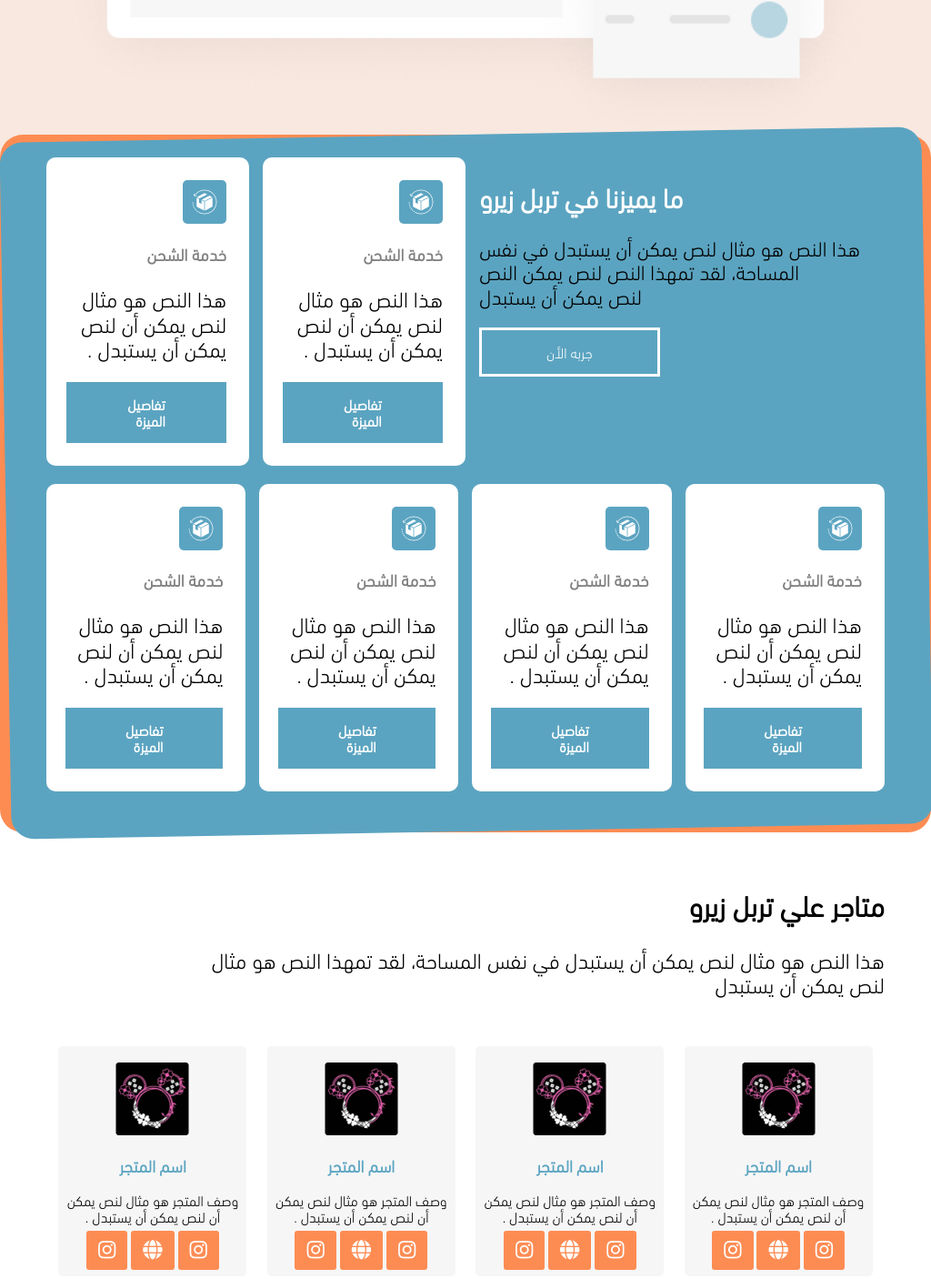
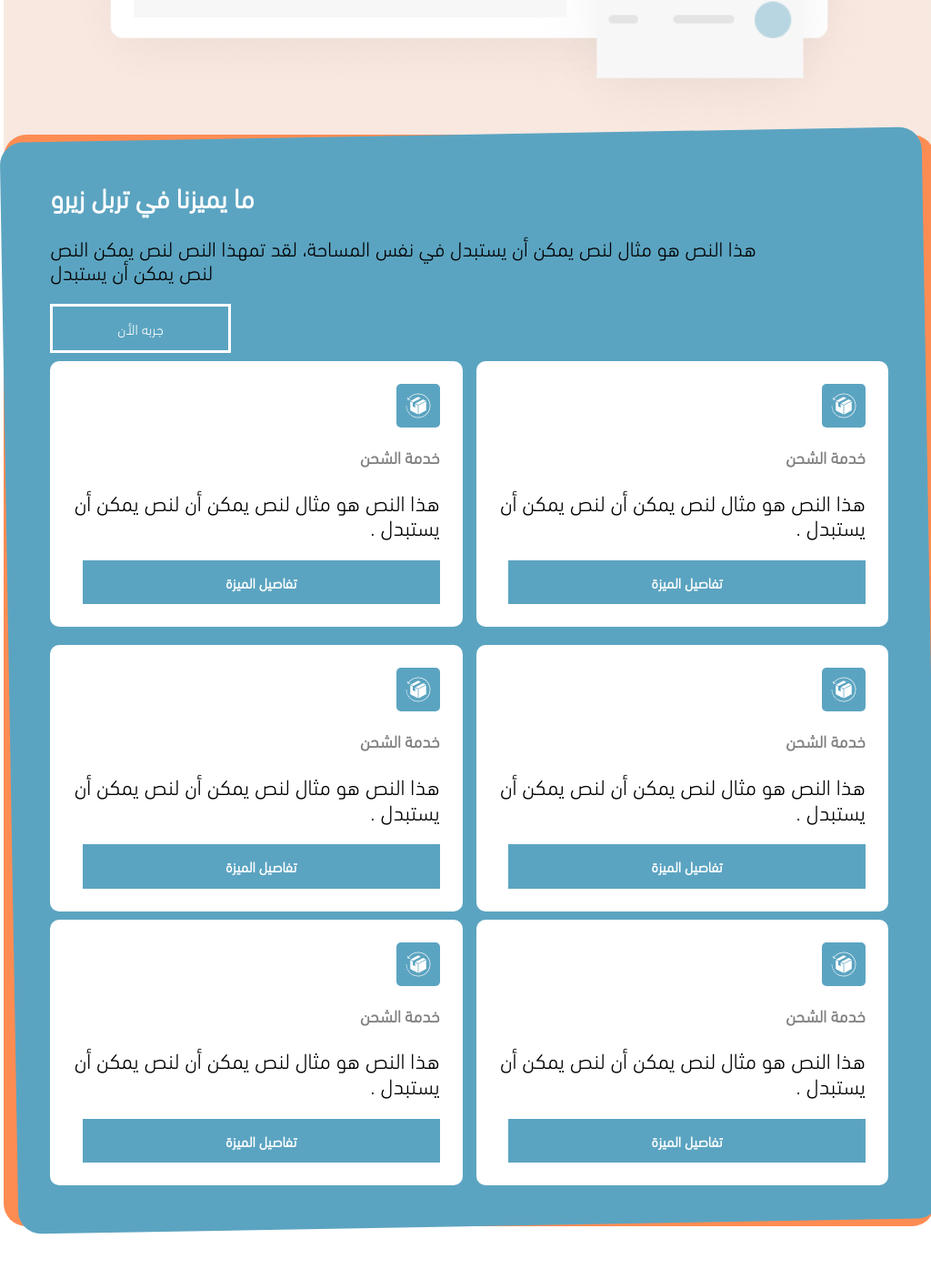
Before and after one commit to mohmmadjebreel/zero-ecommerce, a plain HTML site: page index.html in a window 1024 px wide. Shown: the part 982-2388 px from the top of the page at 91% size. Drawn offline with nearby package versions, Linux system fonts and the light colour scheme.

Commit message:
html/css

```diff
--- a/css/main.css
+++ b/css/main.css
@@ -127,7 +127,7 @@ font-size: 30px;}
     background-color: #dbd6d66b;
     position: absolute;
     height: 2%;
-    left: 29%;
+    left: 32%;
     top: 12%;
     border-radius: 50px;
 }
@@ -220,6 +220,7 @@ color: var(--whiteColor);}
   border-radius: 2px;
   color:var(--blueColor);
   font-weight: bold;
+  border: 2px solid transparent;
 }
 .box-prices .btn a:hover {
   background: var(--textColor);
@@ -380,9 +381,17 @@ footer.footer ul.menu-footer li {
     .box-prices .btn {
       margin: 0 38%;
   }
+  .services .container{display: block;}
+  .services .container .width-50 {width: 100%;}
+  .service-2{display: none;}
+  .service-1{display: block;}
+  .box-card {
+    margin: 1% 0%;
+}
   .card-stores .card-store {
     margin: 0 1%;
 }
+.box-card .width-25{width: 50%;}
 .app{padding-bottom: 5%;}
 .app .container {
   display: block;
@@ -400,4 +409,5 @@ footer.footer ul.menu-footer li {
   .google-play, .app-store {
     margin-right: 1%;
 }
+.box-card .width-25{width: 50%;}
 }
--- a/index.html
+++ b/index.html
@@ -66,6 +66,7 @@
                     <a href="#" class="btn">جربه الأن</a>
                 </div>
             </div>
+            <div class="box-card width-50 display-flex spacing-column-gap flex-direction-row">
                 <div class="width-25 ">
                     <div class="card-service">
                         <img src="../zero-ecommerce/imgs/icon/Group.png" alt="Group">
@@ -86,6 +87,8 @@
                         <a href="#" class="btn">تفاصيل الميزة</a>
                     </div>
                 </div>
+            </div>
+
             <div class="service-2 width-50">
                 <div class="block-service ">
                     <h2 class="h2">
@@ -97,7 +100,8 @@
                 </div>
             </div>
         </div>
-        <div class="container display-flex spacing-column-gap flex-direction-row">
+        <div class="container  display-flex spacing-column-gap flex-direction-row">
+            <div class="box-card width-50 display-flex spacing-column-gap flex-direction-row">
                 <div class="width-25 ">
                     <div class="card-service">
                         <img src="../zero-ecommerce/imgs/icon/Group.png" alt="Group">
@@ -118,6 +122,9 @@
                         <a href="#" class="btn">تفاصيل الميزة</a>
                     </div>
                 </div>
+            </div>
+
+            <div class="box-card width-50 display-flex spacing-column-gap flex-direction-row">
                 <div class="width-25 ">
                     <div class="card-service">
                         <img src="../zero-ecommerce/imgs/icon/Group.png" alt="Group">
@@ -136,6 +143,7 @@
                             هذا النص هو مثال لنص يمكن أن  لنص يمكن أن يستبدل  .
                         </p>
                         <a href="#" class="btn">تفاصيل الميزة</a>
+                    </div>
                 </div>
             </div>
         </div>
```
Lines whose indentation alone changed are shown as unchanged.
